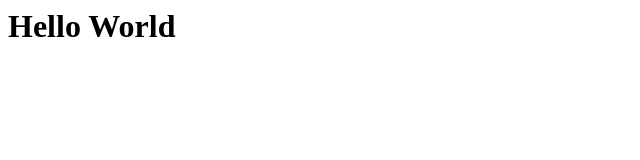
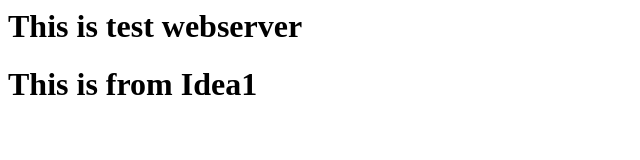
Before and after one commit to YadavPushpendra/webapp, a plain HTML site: page index.html in a window 1280 px wide. Shown: the whole page, without its empty margins (0-640 px from the left). Drawn offline with Linux system fonts and the light colour scheme.

Commit message:
idea change

```diff
--- a/index.html
+++ b/index.html
@@ -1 +1,2 @@
-<h1>Hello World</h1>
+<h1>This is test webserver</h1>
+<h1>This is from Idea1</h1>
```
